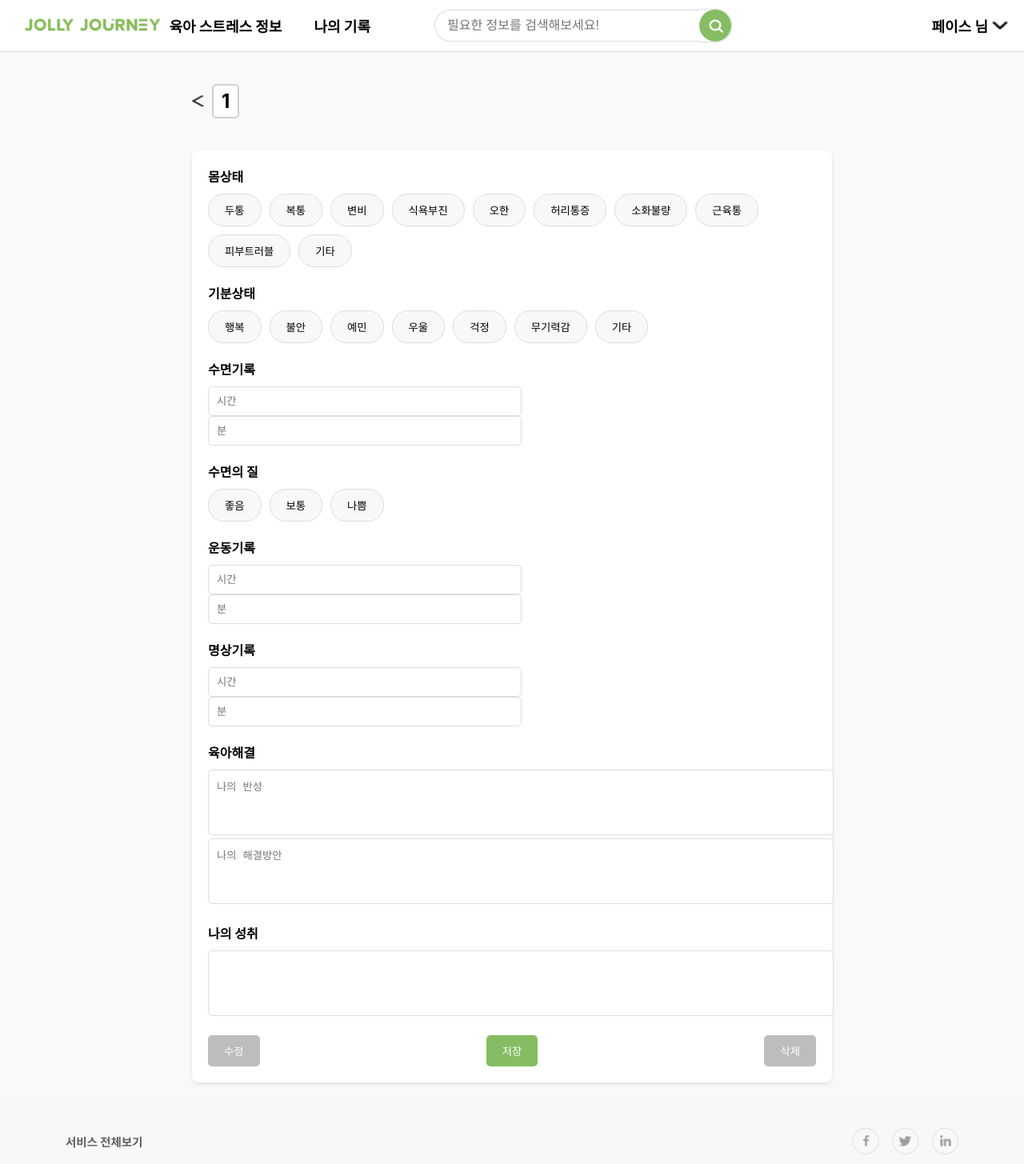
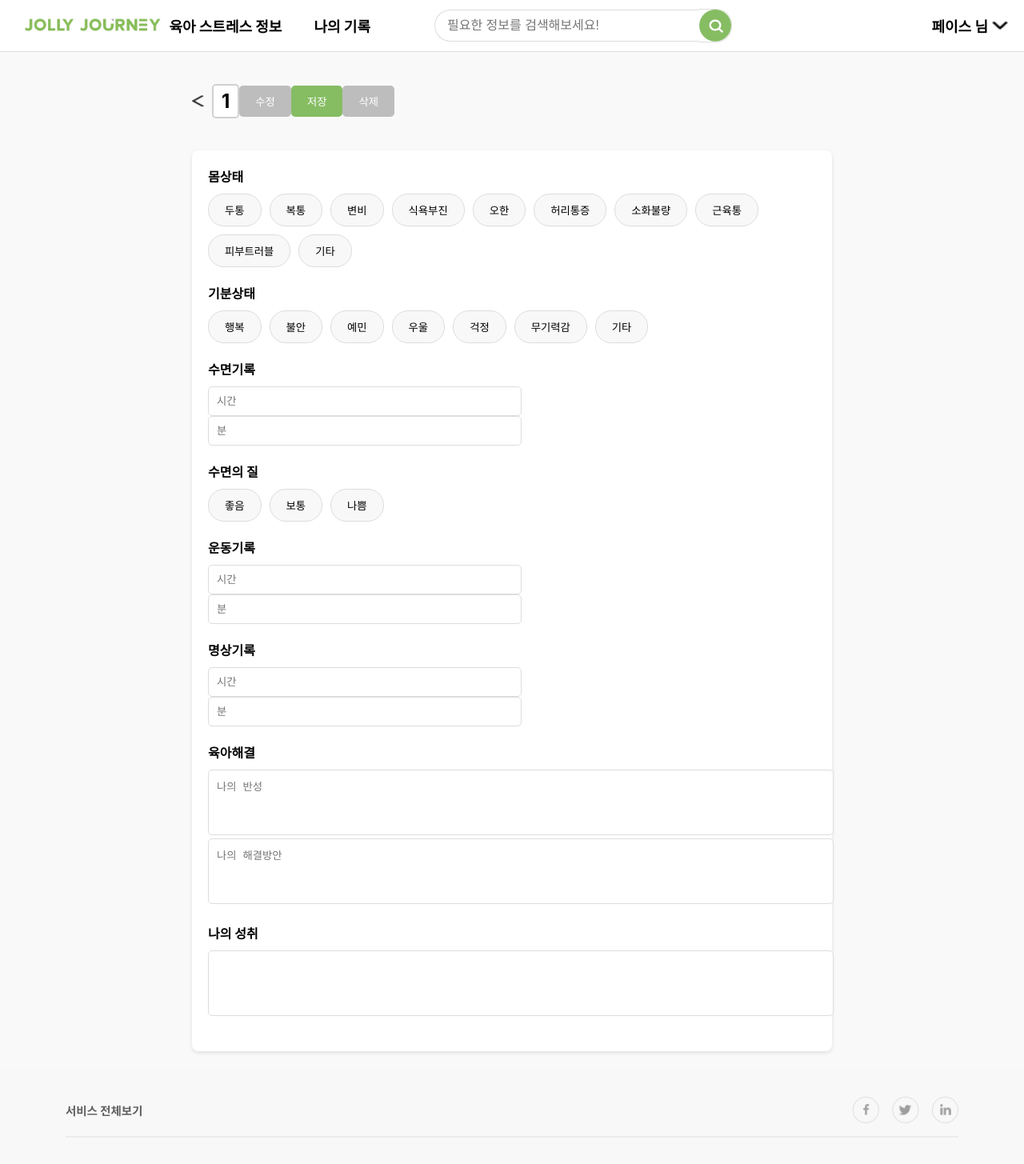
Before and after one commit to Likelion-YeungNam-Univ/12th-JollyJourney-FE, a React (Create React App) app: page /record/1 in a window 1280 px wide. Shown: the top 1455 px of the page at 80% size. Built offline with nearby package versions, Linux system fonts and the light colour scheme.

Commit message:
The layout of Management button Modification

```diff
--- a/src/components/record/RecordDetail.js
+++ b/src/components/record/RecordDetail.js
@@ -1,4 +1,3 @@
-// src/components/record/RecordDetail.js
 import React, { useState, useEffect } from 'react';
 import { useParams, useNavigate } from 'react-router-dom';
 import './RecordDetail.css';
@@ -72,10 +71,15 @@ const RecordDetail = () => {
 
   return (
     <div className="record-detail-container">
-      <div className="record-header">
+      <span className="record-header">
         <img src={backButton} alt="뒤로가기" className="back-button" onClick={handleBack} />
         <h2 className="record-date">{date}</h2>
-      </div>
+        <span className="form-buttons">
+          <button className="edit-button" onClick={handleEdit}>수정</button>
+          <button className="save-button" onClick={handleSave}>저장</button>
+          <button className="delete-button" onClick={handleDelete}>삭제</button>
+        </span>
+      </span>
       <div className="record-form">
         <div className="form-group">
           <label>몸상태</label>
@@ -151,11 +155,7 @@ const RecordDetail = () => {
           <textarea name="achievement" value={record.achievement} onChange={handleChange}></textarea>
         </div>
 
-        <div className="form-buttons">
-          <button className="edit-button" onClick={handleEdit}>수정</button>
-          <button className="save-button" onClick={handleSave}>저장</button>
-          <button className="delete-button" onClick={handleDelete}>삭제</button>
-        </div>
+
       </div>
     </div>
   );
```
